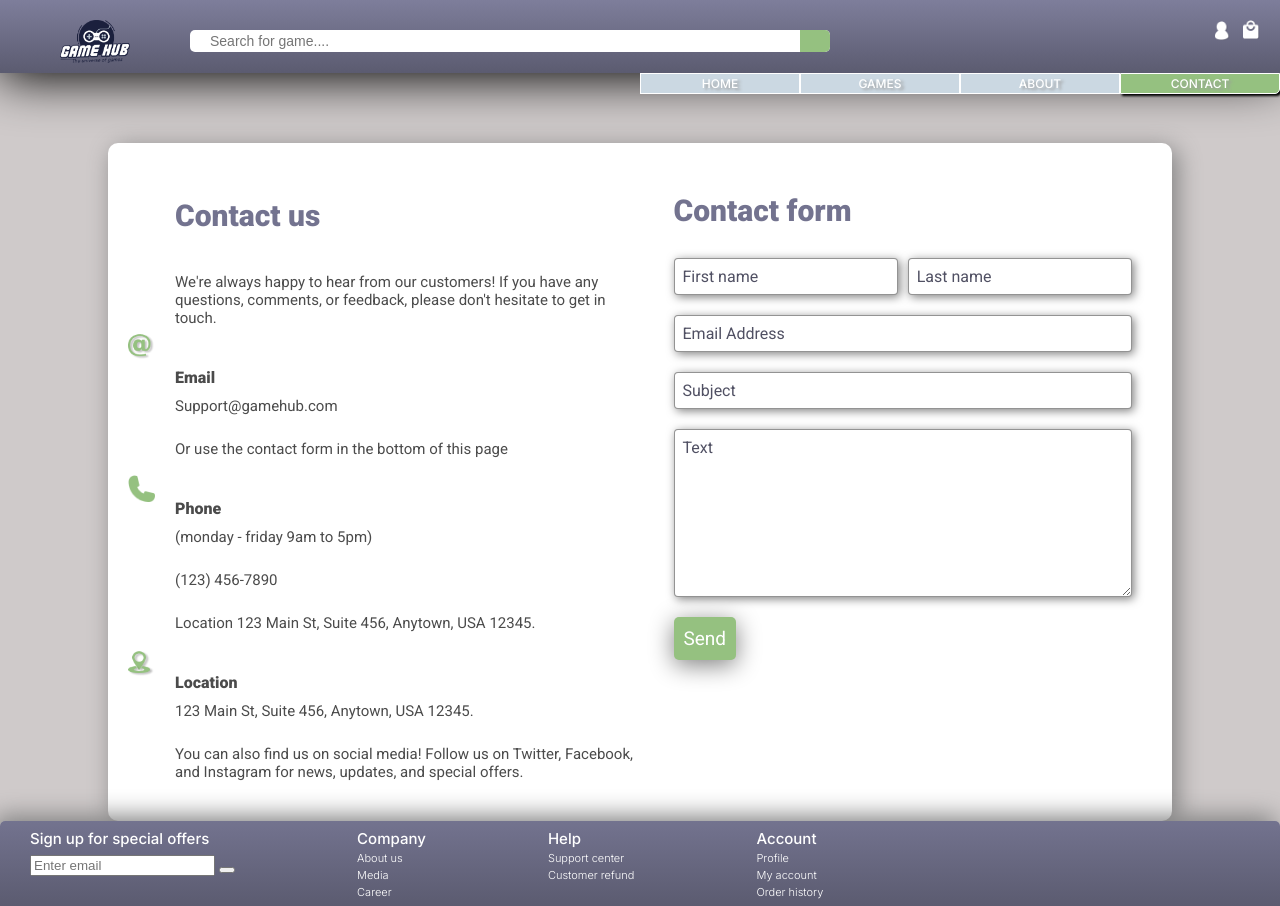
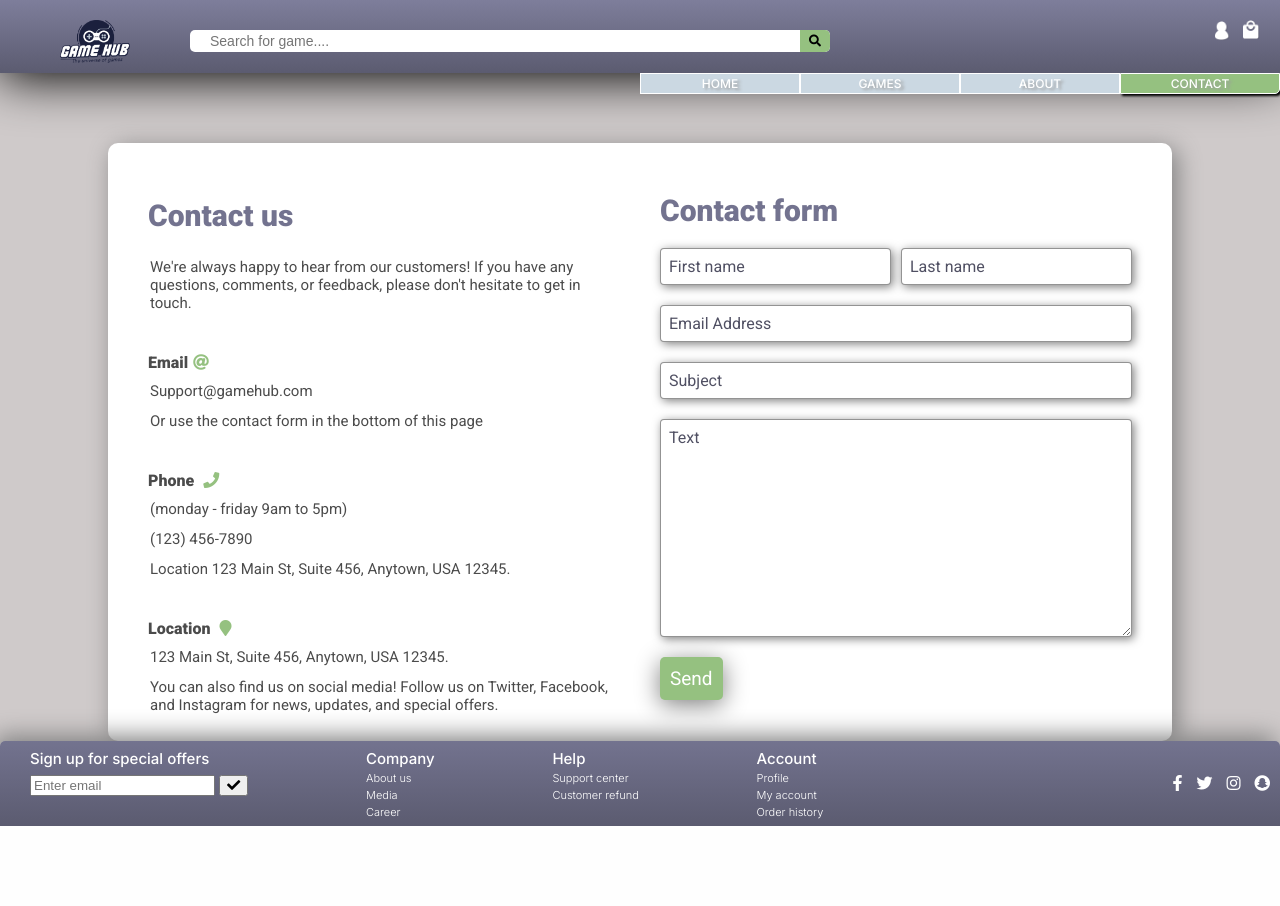
Before and after one commit to Noroff-FEU-Assignments/cross-course-project-evrlong, a PHP site: page /contact.html in a window 1280 px wide. After the commit the page ends 826 px from the top, so only its background shows below. Run offline with PHP 8.4, Linux system fonts and the light colour scheme.

Commit message:
update contact

```diff
--- a/CSS/style.css
+++ b/CSS/style.css
@@ -116,6 +116,7 @@ h1 {
   font-size: 30px;
   font-family: Roboto;
   font-weight: 700;
+  margin-bottom: 15px;
 }
 
 h2 {
@@ -151,6 +152,7 @@ p {
   font-style: normal;
   font-weight: 400;
   line-height: normal;
+  margin: 2px;
 }
 
 .old_price {
@@ -792,6 +794,11 @@ p {
   margin-top: 0;
 }
 
+.info__section i {
+  padding-left: 5px;
+  color: #95c180;
+}
+
 .form__section h1 {
   padding-bottom: 0px;
   margin-left: 20px;
@@ -819,22 +826,9 @@ p {
   box-shadow: 5px 5px 25px grey;
 }
 
-.contact_icons {
-  display: flex;
-  flex-wrap: wrap;
-  flex-direction: column;
-  margin-top: 170px;
-}
-
-.contact_icons > * {
-  margin-bottom: 115px;
-  height: 27px;
-  width: 27px;
-}
-
-.contact_icons img:nth-child(2) {
+/* .contact_icons img:nth-child(2) {
   margin-bottom: 148px;
-}
+} */
 
 .success__section,
 .about__section,
@@ -990,7 +984,7 @@ textarea::placeholder {
   box-shadow: 2px 2px 10px rgba(0, 0, 0, 0.5);
 }
 .form__style textarea {
-  height: 150px;
+  height: 200px;
 }
 
 .form__style .half {
@@ -1185,17 +1179,13 @@ textarea::placeholder {
     grid-template-columns: 1fr;
     margin: 20px;
   }
-  .contact_icons {
+  /* .contact_icons {
     display: none;
-  }
+  } */
 
   .about__section p {
     padding: 0px 5px 50px 5px;
     margin: 0px 10px 20px 10px;
-  }
-
-  .contact_icons {
-    display: none;
   }
 }
 
@@ -1205,9 +1195,9 @@ textarea::placeholder {
   .about__section p {
     padding: 0px 30px 20px 30px;
   }
-  .contact_icons {
+  /* .contact_icons {
     display: none;
-  }
+  } */
   .contact_wrapper {
     flex-wrap: wrap;
   }
--- a/contact.html
+++ b/contact.html
@@ -9,6 +9,9 @@
   <link rel="stylesheet" href="CSS/style.css">
   <link href="https://fonts.googleapis.com/css2?family=Inter:wght@300;500&family=Roboto:wght@100;400;900&display=swap"
     rel="stylesheet">
+  <link rel="stylesheet" href="https://cdnjs.cloudflare.com/ajax/libs/font-awesome/5.15.4/css/all.min.css"
+    integrity="..." crossorigin="anonymous" />
+
 </head>
 
 <body>
@@ -75,26 +78,26 @@
 
 
   <section class="contact_wrapper">
-    <side class="contact_icons">
+    <!-- <side class="contact_icons">
       <img src="IMAGES/Iconsvg-png/email.png" alt="email">
       <img src="IMAGES/Iconsvg-png/Vectorphone.png" alt="phone">
       <img src="IMAGES/Iconsvg-png/location.png" alt="location">
-    </side>
+    </side> -->
     <section class="info__section">
       <h1 id="title">Contact us</h1>
       <p>We're always happy to hear from our customers! If you have any questions,
         comments, or feedback, please don't hesitate to get in touch.</p>
-      <h3>Email</h3>
+      <h3>Email<i class="fa fa-at" aria-hidden="true"></i></h3>
       <p>Support@gamehub.com</p>
       <p>Or use the contact form in the bottom of this page </p>
-      <h3>Phone</h3>
+      <h3>Phone <i class="fa fa-phone" aria-hidden="true"></i></h3>
       <p>(monday - friday 9am to 5pm)</p>
       <p>(123) 456-7890</p>
       <p>Location
         123 Main St, Suite 456, Anytown, USA 12345. </p>
 
 
-      <h3>Location</h3>
+      <h3>Location <i class="fa fa-map-marker" aria-hidden="true"></i></h3>
       <p>123 Main St, Suite 456, Anytown, USA 12345. </p>
       <p>You can also find us on social media! Follow us on Twitter, Facebook,
         and Instagram for news, updates, and special offers.</p>
```
